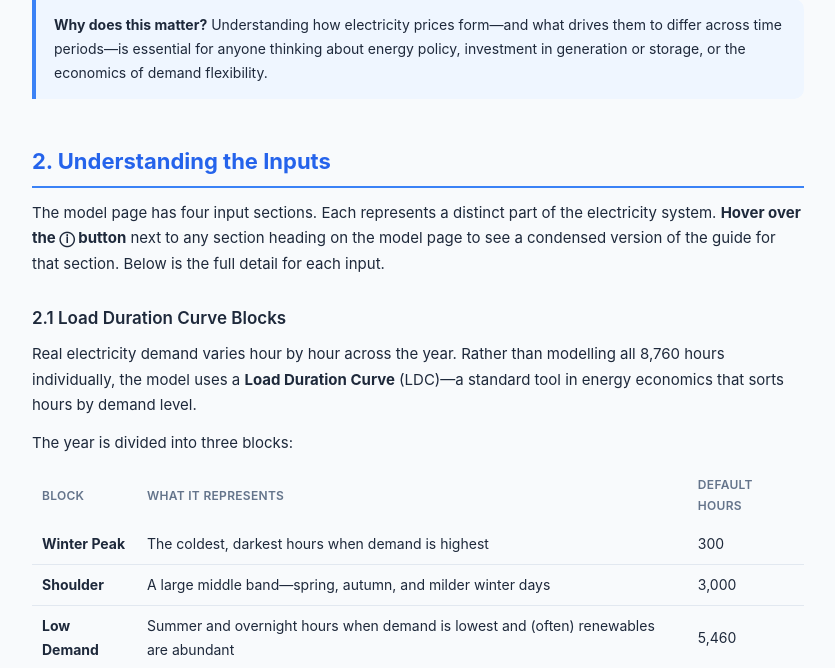
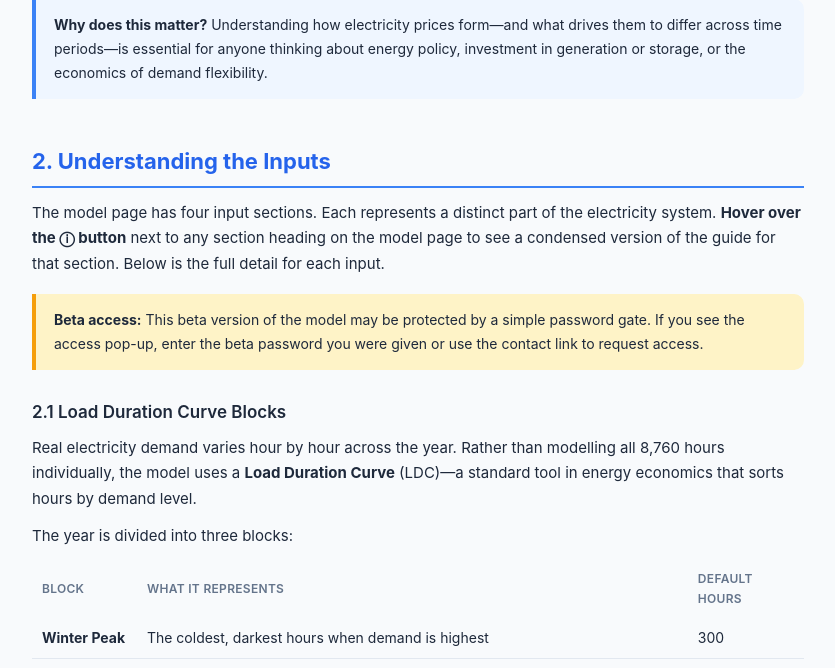
Before and after one commit to metakarma/FlexSys, a Flask app: page /guide in a window 1280 px wide. Shown: the part 1592-2260 px from the top of the page, without its empty margins (222-1057 px from the left). Run offline with Flask 3, Linux system fonts and the light colour scheme.

Commit message:
Add simple beta password gate.
Protect the beta model with a server-backed password gate controlled by
PEAKY_BETA_PASSWORD. Grey out the page behind a beta-access modal,
block optimise/chat/guide access until unlocked, and pass the password
environment variable through Docker Compose. Update the guide and README.

Made-with: Cursor

```diff
--- a/app.py
+++ b/app.py
@@ -7,6 +7,7 @@ from __future__ import annotations
 import io
 import base64
 import json
+import os
 import traceback
 import datetime
 import threading
@@ -17,7 +18,7 @@ import matplotlib.pyplot as plt
 import matplotlib.ticker as mticker
 import seaborn as sns
 import numpy as np
-from flask import Flask, render_template, request, jsonify
+from flask import Flask, render_template, request, jsonify, session, redirect, url_for
 
 from pathlib import Path
 
@@ -25,8 +26,13 @@ from model import default_inputs, solve
 
 app = Flask(__name__)
 app.config["MAX_CONTENT_LENGTH"] = 16 * 1024 * 1024  # 16 MB
+app.secret_key = os.environ.get(
+    "PEAKY_SECRET_KEY",
+    os.environ.get("SECRET_KEY", "change-this-peaky-flexers-secret"),
+)
 
 _MODEL_SOURCE = Path(__file__).with_name("model.py").read_text(encoding="utf-8")
+CONTACT_EMAIL = "tony@metakarma.org"
 
 
 @app.errorhandler(413)
@@ -44,19 +50,49 @@ SUB_ALPHA = {0: 0.55, 1: 0.90}  # lo sub-block darker / hi sub-block lighter
 # Routes
 # ---------------------------------------------------------------------------
 
+
+def _beta_password() -> str:
+    return os.environ.get("PEAKY_BETA_PASSWORD", "").strip()
+
+
+def _beta_enabled() -> bool:
+    return bool(_beta_password())
+
+
+def _has_beta_access() -> bool:
+    return (not _beta_enabled()) or bool(session.get("beta_access"))
+
+
+def _beta_api_denied():
+    return jsonify({
+        "error": True,
+        "status": "Beta access required",
+        "reply": "Beta access required. Please enter the beta password first.",
+    }), 403
+
 @app.route("/")
 def index():
     defaults = default_inputs()
-    return render_template("index.html", defaults=json.dumps(defaults))
+    return render_template(
+        "index.html",
+        defaults=json.dumps(defaults),
+        beta_required=_beta_enabled(),
+        beta_authorized=_has_beta_access(),
+        contact_email=CONTACT_EMAIL,
+    )
 
 
 @app.route("/guide")
 def guide():
+    if not _has_beta_access():
+        return redirect(url_for("index"))
     return render_template("guide.html")
 
 
 @app.route("/optimise", methods=["POST"])
 def optimise():
+    if not _has_beta_access():
+        return _beta_api_denied()
     try:
         inputs = request.get_json(force=True)
         results = solve(inputs)
@@ -71,6 +107,23 @@ def optimise():
     except Exception as exc:
         traceback.print_exc()
         return jsonify({"error": True, "status": str(exc)}), 500
+
+
+@app.route("/beta_access", methods=["POST"])
+def beta_access():
+    if not _beta_enabled():
+        session["beta_access"] = True
+        return jsonify({"error": False, "authorised": True})
+
+    data = request.get_json(force=True) or {}
+    password = (data.get("password") or "").strip()
+    if password and password == _beta_password():
+        session["beta_access"] = True
+        return jsonify({"error": False, "authorised": True})
+    return jsonify({
+        "error": True,
+        "reply": "Incorrect password. If you have not yet been given beta access, please get in touch.",
+    }), 403
 
 
 CHAT_MODELS = {
@@ -100,6 +153,8 @@ def _log_chat(ip: str, model: str, message: str, history: list, reply: str):
 
 @app.route("/chat", methods=["POST"])
 def chat():
+    if not _has_beta_access():
+        return _beta_api_denied()
     try:
         import anthropic
 
@@ -146,6 +201,8 @@ def chat():
 
 @app.route("/chat_models")
 def chat_models():
+    if not _has_beta_access():
+        return _beta_api_denied()
     return jsonify({"models": CHAT_MODELS, "default": DEFAULT_CHAT_MODEL})
 
 
--- a/docker-compose.yml
+++ b/docker-compose.yml
@@ -5,4 +5,6 @@ services:
       - "8180:8080"
     environment:
       - FLASK_ENV=production
+      - PEAKY_BETA_PASSWORD=${PEAKY_BETA_PASSWORD:-}
+      - PEAKY_SECRET_KEY=${PEAKY_SECRET_KEY:-}
     restart: unless-stopped
--- a/templates/guide.html
+++ b/templates/guide.html
@@ -181,6 +181,10 @@ footer { text-align: center; padding: 32px 0; color: var(--muted); font-size: 13
 <h2 id="inputs">2. Understanding the Inputs</h2>
 
 <p>The model page has four input sections. Each represents a distinct part of the electricity system. <strong>Hover over the ⓘ button</strong> next to any section heading on the model page to see a condensed version of the guide for that section. Below is the full detail for each input.</p>
+
+<div class="callout warn">
+  <strong>Beta access:</strong> This beta version of the model may be protected by a simple password gate. If you see the access pop-up, enter the beta password you were given or use the contact link to request access.
+</div>
 
 <!-- ---- LDC Blocks ---- -->
 <h3 id="ldc-blocks">2.1 Load Duration Curve Blocks</h3>
```
Also changed, not shown: templates/index.html (+104 -4 lines), README.md.
